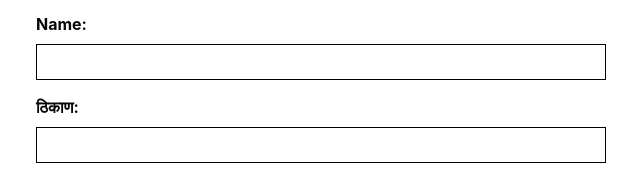
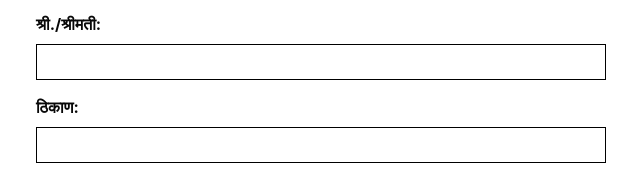
Before and after one commit to Vaishdube9309/DaridrResha-Yewata, a plain HTML site: page index.html in a window 1280 px wide. Shown: the part 1133-1308 px from the top of the page, 319-959 px from the left. Drawn offline with nearby package versions, Linux system fonts and the light colour scheme.

Commit message:
Update index.html

```diff
--- a/index.html
+++ b/index.html
@@ -87,7 +87,7 @@
                 <input type="text" name="relation" id="relation" placeholder="" autocomplete="off" />
             </div>
             <div class="form-group">
-                <label for="name_rel">Name:</label>
+                <label for="name_rel">श्री./श्रीमती:</label>
                 <input type="text" name="name_rel" id="name_rel" placeholder="" autocomplete="off" />
             </div>
             <div class="form-group">
```
